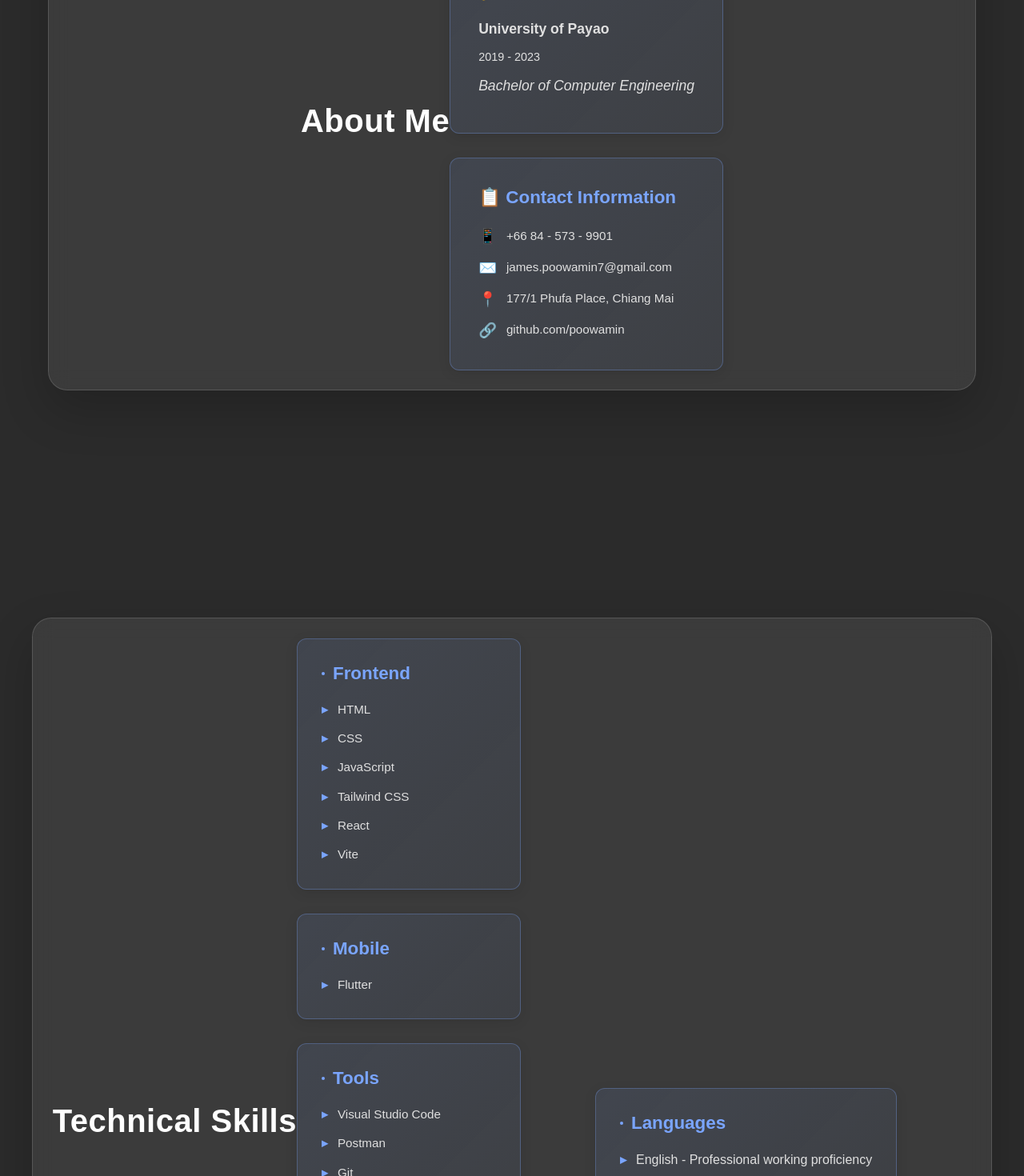
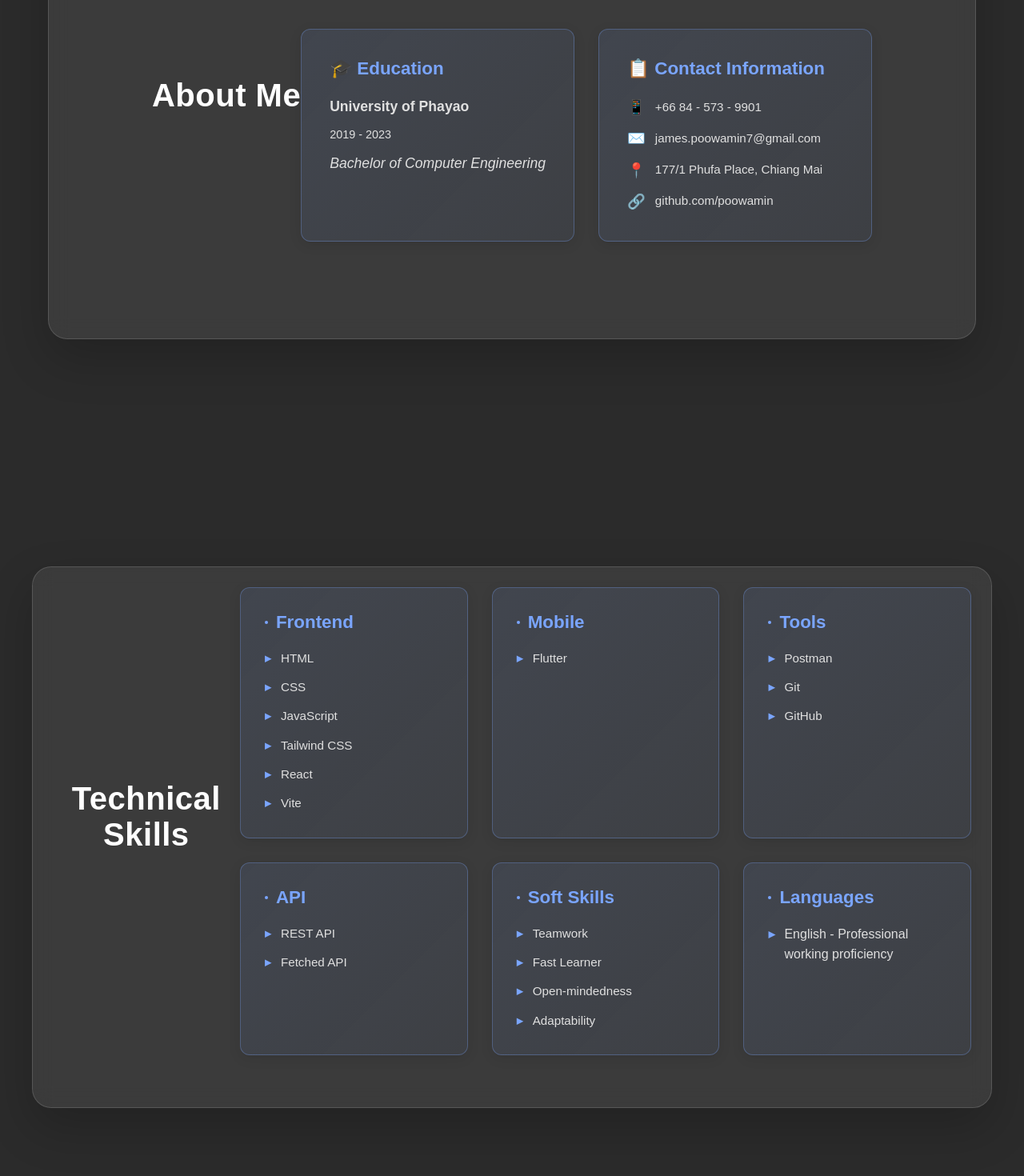
Before and after one commit to poowamin/mini_project, a React (Vite) app: page / in a window 1280 px wide. Shown: the part 1320-2790 px from the top of the page at 80% size. Built offline with nearby package versions, Linux system fonts and the light colour scheme.

Commit message:
fix grid layout in About page and update skills list in Skills page

```diff
--- a/src/pages/About/About.css
+++ b/src/pages/About/About.css
@@ -39,7 +39,7 @@ h3 {
    ================================ */
 .about-content {
   display: grid;
-  grid-template-columns: repeat(auto-fit, minmax(300px, 1fr));
+  grid-template-columns: repeat(2, 1fr);
   gap: 30px;
   margin-top: 50px;
 }
--- a/src/pages/About/About.jsx
+++ b/src/pages/About/About.jsx
@@ -11,7 +11,7 @@ const About = () => {
             <h3 className="card-title">🎓 Education</h3>
             <div className="card-content">
               <p className="education-university">
-                <strong>University of Payao</strong>
+                <strong>University of Phayao</strong>
               </p>
               <p className="education-duration">2019 - 2023</p>
               <p className="education-degree">
--- a/src/pages/Skills/Skills.css
+++ b/src/pages/Skills/Skills.css
@@ -19,7 +19,7 @@
    ================================ */
 .skills-grid {
   display: grid;
-  grid-template-columns: repeat(auto-fit, minmax(280px, 1fr));
+  grid-template-columns: repeat(3, 1fr);
   gap: 30px;
   margin-bottom: 40px;
 }
@@ -109,8 +109,6 @@
   border: 1px solid rgba(122, 165, 255, 0.3);
   border-radius: 12px;
   padding: 30px;
-  max-width: 600px;
-  margin: 0 auto;
   transition: all 0.3s ease;
   box-shadow: 0 4px 15px rgba(0, 0, 0, 0.1);
   cursor: pointer;
@@ -159,7 +157,7 @@
   }
 
   .skills-grid {
-    grid-template-columns: repeat(auto-fit, minmax(250px, 1fr));
+    grid-template-columns: repeat(2, 1fr);
     gap: 20px;
     margin-bottom: 30px;
   }
--- a/src/pages/Skills/Skills.jsx
+++ b/src/pages/Skills/Skills.jsx
@@ -16,7 +16,7 @@ const Skills = () => {
     {
       id: "tools",
       category: "Tools",
-      skills: ["Visual Studio Code", "Postman", "Git", "GitHub"],
+      skills: ["Postman", "Git", "GitHub"],
     },
     {
       id: "api",
@@ -26,7 +26,7 @@ const Skills = () => {
     {
       id: "soft-skills",
       category: "Soft Skills",
-      skills: ["Teamwork", "Patience", "Open-mindedness", "Adaptability"],
+      skills: ["Teamwork", "Fast Learner", "Open-mindedness", "Adaptability"],
     },
   ];
 
@@ -59,7 +59,6 @@ const Skills = () => {
               </ul>
             </div>
           ))}
-        </div>
           <div
             id="languages"
             className="languages-card"
@@ -71,6 +70,7 @@ const Skills = () => {
             </p>
           </div>
         </div>
+      </div>
     </section>
   );
 };
```
Lines whose indentation alone changed are shown as unchanged.
